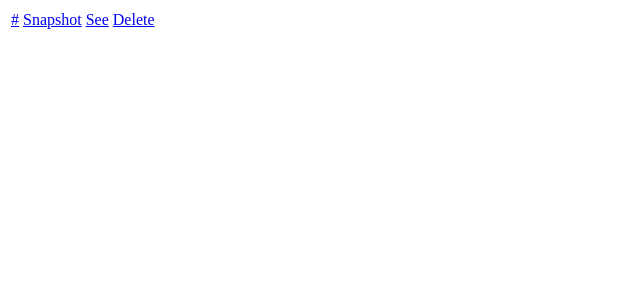
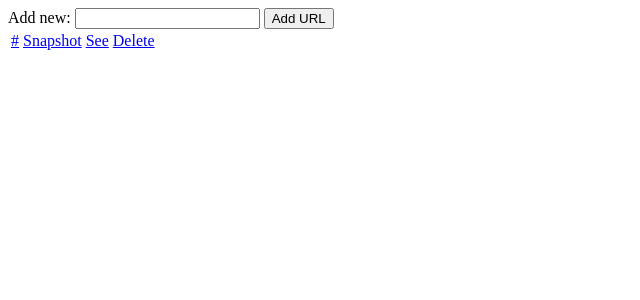
Before and after one commit to AsenOsen/webtracker, a Flask app: template templates/index.html in a window 1280 px wide. Shown: the top 300 px of the page, without its empty margins (0-640 px from the left). Run offline with Flask 2, Linux system fonts and the light colour scheme; the template is opened without the code that fills it: most values are stand-ins (such as "Sample title", 1, 10 or a date in 2020).

Commit message:
form added for /add endpoint

```diff
--- a/demo.py
+++ b/demo.py
@@ -149,11 +149,11 @@ def history():
 	xpath = request.args.get('xpath') if request.args.get('xpath') else ""
 	history = Snapshot().getXpathHistory(key, xpath)
 	return jsonify(history)
-@app.route('/add')
+@app.route('/add', methods = ["POST"])
 def add():
 	useragent = request.headers.get("User-Agent")
 	locale = request.headers.get("Accept-Language")
-	url = (request.args.get('url') if request.args.get('url') else "").strip()
+	url = (request.form.get('url') if request.form.get('url') else "").strip()
 	key = Fetcher.getKey(url)
 	storage.add(url, useragent, locale, key)
 	return 'ok', 200
--- a/templates/index.html
+++ b/templates/index.html
@@ -1,4 +1,10 @@
 <!DOCTYPE html>
+
+<form method="POST" action="add">
+    Add new:
+    <input type="text" name="url" />
+    <input type="submit" value="Add URL" />
+</form>
 
 <table>
 {% for key in db %}
--- a/xpath.js
+++ b/xpath.js
@@ -6,7 +6,7 @@
 // will automatically force a scroll somewhere, so include the position offset
 // Lets hope the position doesnt change while we iterate the bbox's, but this is better than nothing
 
-var ELEMENTS = 'div,span,form,table,tbody,tr,td,a,p,ul,li,h1,h2,h3,h4,header,footer,section,article,aside,details,main,nav,section,summary,strong,dd,dt,dl,input';
+var ELEMENTS = 'div,span,form,table,tbody,tr,td,a,p,ul,li,h1,h2,h3,h4,header,footer,section,article,aside,details,main,nav,section,summary,strong,dd,dt,dl,input,nobr';
 
 // Include the getXpath script directly, easier than fetching
 function getxpath(e) {
@@ -147,7 +147,7 @@ function xpath_start() {
             top: t,
             text: elements[i].innerText || elements[i].value
         };
-        // also we could add "text" into fingerprint, but it requires to determine first what is better:
+        // TODO: also we could add "text" into fingerprint, but it requires to determine first what is better:
         // wait for dynamic content (more frequent case therefore can be endless) or wait for dynamic geometry (less frequent case)
         geometryFingerprint += xpath_result+":"+w+":"+h+":"+l+":"+t+";";
 
```
Also changed, not shown: README.md.
